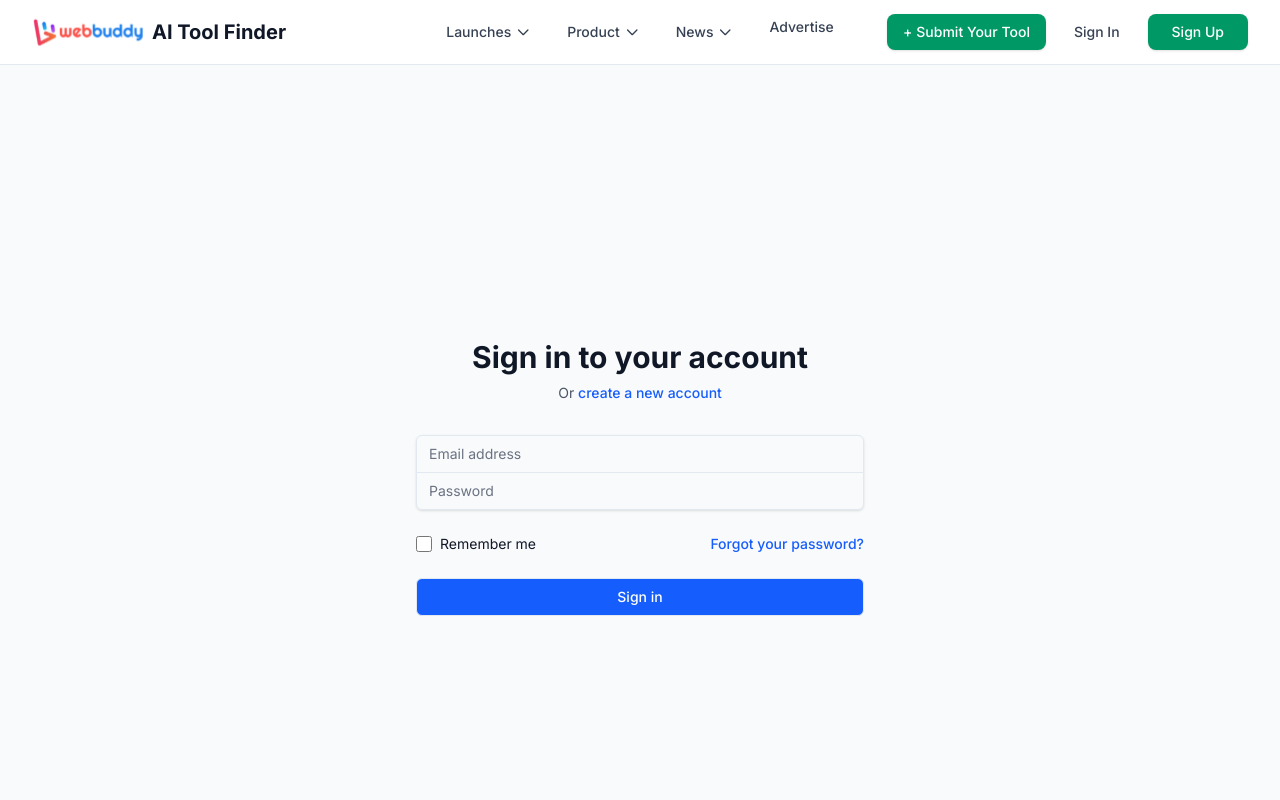
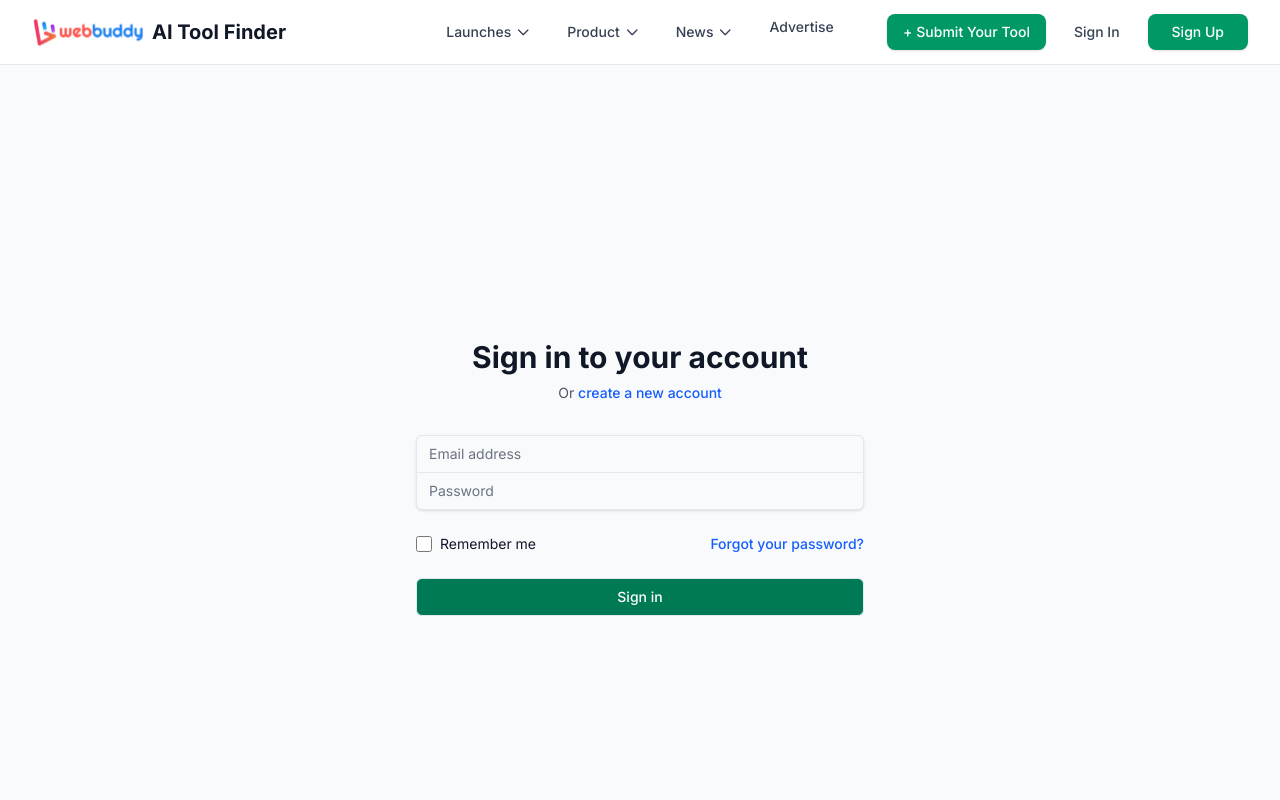
Before and after one commit to momotaakter/AItoolfinder, a Next.js app: page /login in a window 1280 px wide. Shown: the top 800 px of the page. Built offline with nearby package versions, Linux system fonts and the light colour scheme.

Commit message:
edit color in sign in page

```diff
--- a/src/app/login/page.tsx
+++ b/src/app/login/page.tsx
@@ -70,7 +70,7 @@ function LoginPage() {
           <div>
             <button
               type="submit"
-              className="group relative w-full flex justify-center py-2 px-4 border border-transparent text-sm font-medium rounded-md text-white bg-blue-600 hover:bg-blue-700 focus:outline-none focus:ring-2 focus:ring-offset-2 focus:ring-blue-500"
+              className="group relative w-full flex justify-center py-2 px-4 border border-transparent text-sm font-medium rounded-md text-white bg-[#007A55] hover:bg-[#007A55] focus:outline-none focus:ring-2 focus:ring-offset-2 focus:ring-blue-500"
             >
               Sign in
             </button>
--- a/src/app/signup/page.tsx
+++ b/src/app/signup/page.tsx
@@ -80,7 +80,7 @@ function SignupPage() {
           <div>
             <button
               type="submit"
-              className="group relative w-full flex justify-center py-2 px-4 border border-transparent text-sm font-medium rounded-md text-white bg-blue-600 hover:bg-blue-700 focus:outline-none focus:ring-2 focus:ring-offset-2 focus:ring-blue-500"
+              className="group relative w-full flex justify-center py-2 px-4 border border-transparent text-sm font-medium rounded-md text-white bg-[#007A55] hover:bg-[#007A55] focus:outline-none focus:ring-2 focus:ring-offset-2 focus:ring-blue-500"
             >
               Create Account
             </button>
```
